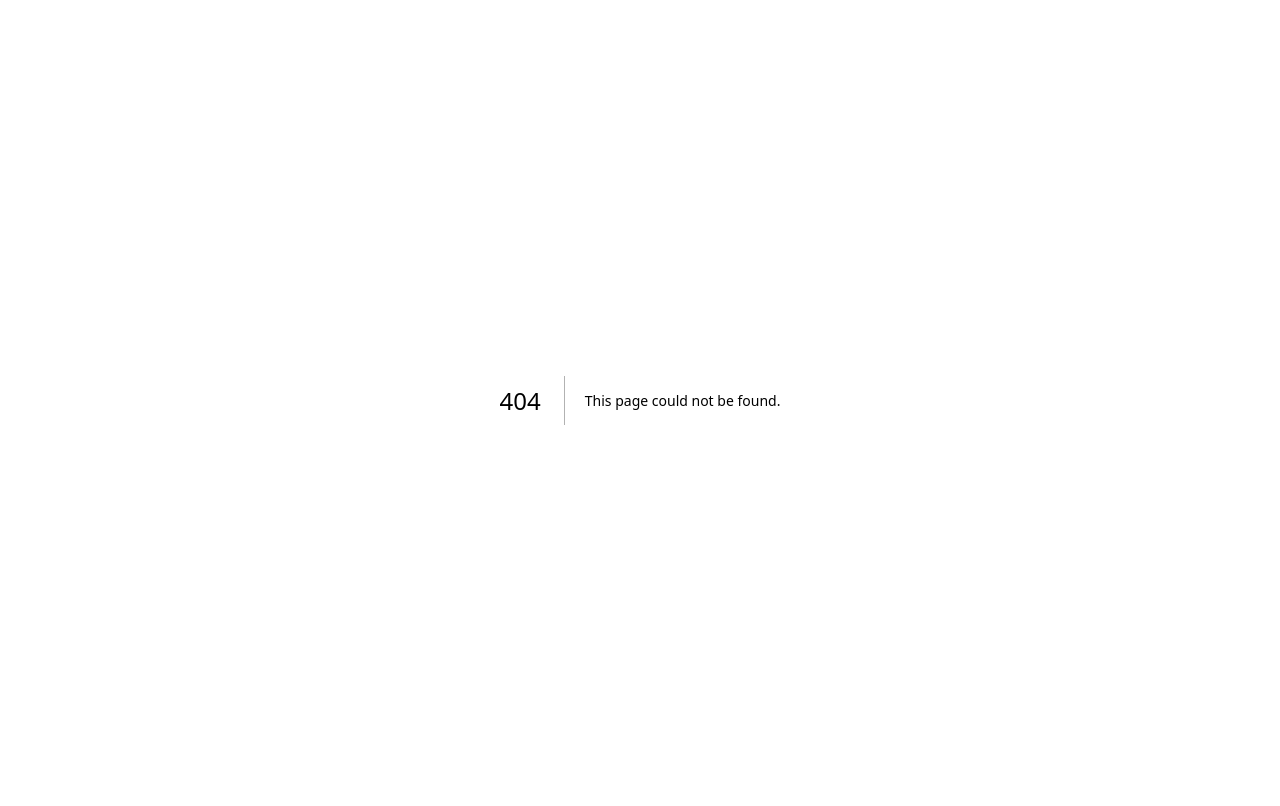
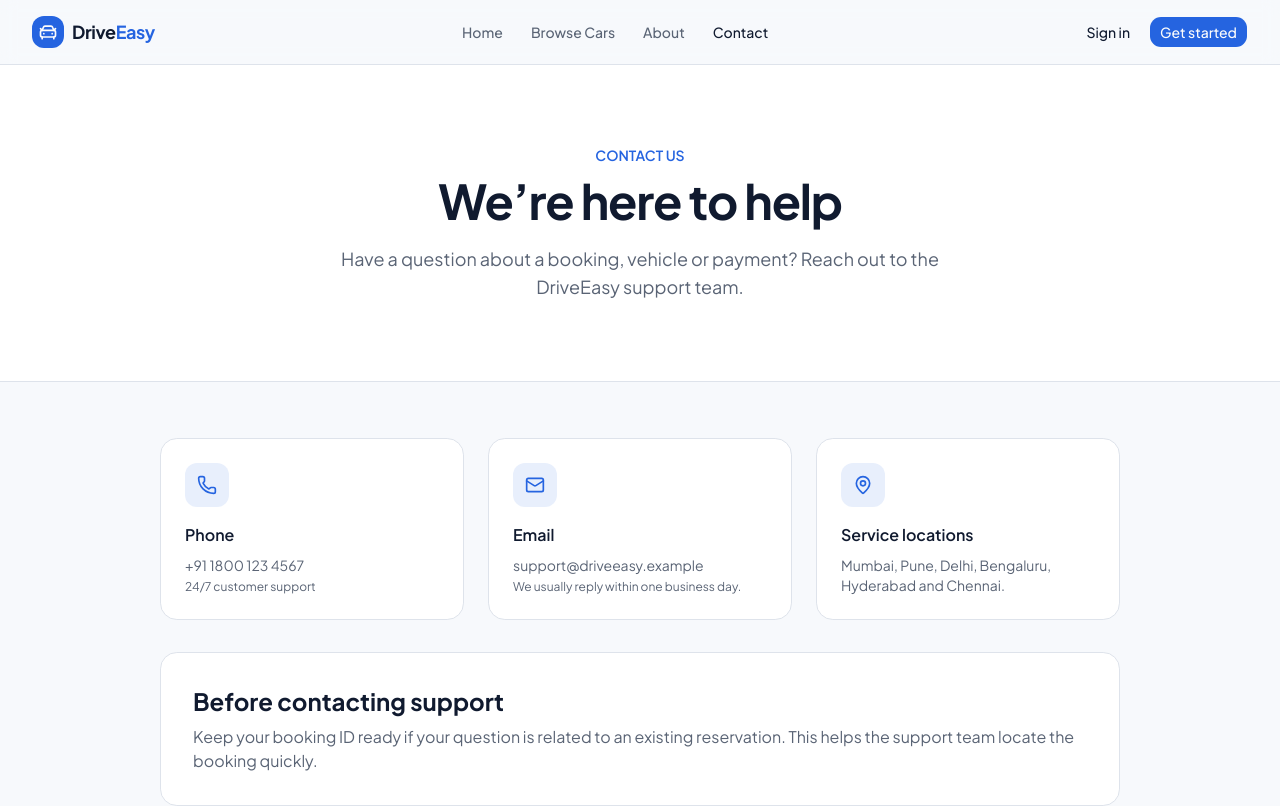
Before and after one commit to swastikrtadkar/Car-Rental-, a Next.js app: page /contact in a window 1280 px wide. Before the commit this address had no page. Shown: the top 806 px of the page. Built offline with nearby package versions, Linux system fonts and the light colour scheme.

Commit message:
Add Contact page

```diff
--- /dev/null
+++ b/app/(site)/contact/page.tsx
@@ -0,0 +1,55 @@
+import { Mail, MapPin, Phone } from 'lucide-react'
+
+export default function ContactPage() {
+  return (
+    <div className="bg-background">
+      <section className="border-b bg-card">
+        <div className="mx-auto max-w-5xl px-4 py-16 text-center sm:px-6 lg:px-8 lg:py-20">
+          <p className="mb-3 text-sm font-semibold text-primary">CONTACT US</p>
+          <h1 className="text-4xl font-bold tracking-tight sm:text-5xl">We’re here to help</h1>
+          <p className="mx-auto mt-5 max-w-2xl text-lg text-muted-foreground">
+            Have a question about a booking, vehicle or payment? Reach out to the DriveEasy support team.
+          </p>
+        </div>
+      </section>
+
+      <section className="mx-auto max-w-5xl px-4 py-14 sm:px-6 lg:px-8">
+        <div className="grid gap-6 md:grid-cols-3">
+          <div className="rounded-xl border bg-card p-6">
+            <div className="flex size-11 items-center justify-center rounded-lg bg-primary/10 text-primary">
+              <Phone className="size-5" />
+            </div>
+            <h2 className="mt-4 font-semibold">Phone</h2>
+            <p className="mt-2 text-sm text-muted-foreground">+91 1800 123 4567</p>
+            <p className="mt-1 text-xs text-muted-foreground">24/7 customer support</p>
+          </div>
+
+          <div className="rounded-xl border bg-card p-6">
+            <div className="flex size-11 items-center justify-center rounded-lg bg-primary/10 text-primary">
+              <Mail className="size-5" />
+            </div>
+            <h2 className="mt-4 font-semibold">Email</h2>
+            <p className="mt-2 text-sm text-muted-foreground">support@driveeasy.example</p>
+            <p className="mt-1 text-xs text-muted-foreground">We usually reply within one business day.</p>
+          </div>
+
+          <div className="rounded-xl border bg-card p-6">
+            <div className="flex size-11 items-center justify-center rounded-lg bg-primary/10 text-primary">
+              <MapPin className="size-5" />
+            </div>
+            <h2 className="mt-4 font-semibold">Service locations</h2>
+            <p className="mt-2 text-sm text-muted-foreground">Mumbai, Pune, Delhi, Bengaluru, Hyderabad and Chennai.</p>
+          </div>
+        </div>
+
+        <div className="mt-8 rounded-xl border bg-card p-6 sm:p-8">
+          <h2 className="text-2xl font-bold">Before contacting support</h2>
+          <p className="mt-2 text-muted-foreground">
+            Keep your booking ID ready if your question is related to an existing reservation.
+            This helps the support team locate the booking quickly.
+          </p>
+        </div>
+      </section>
+    </div>
+  )
+}
```
